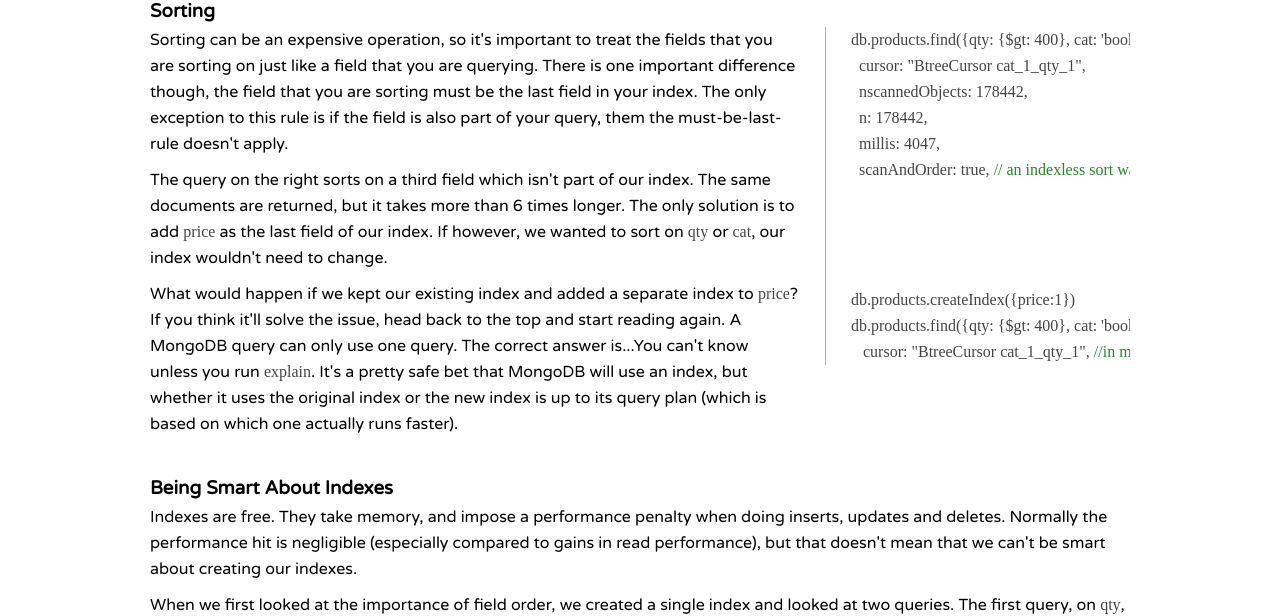
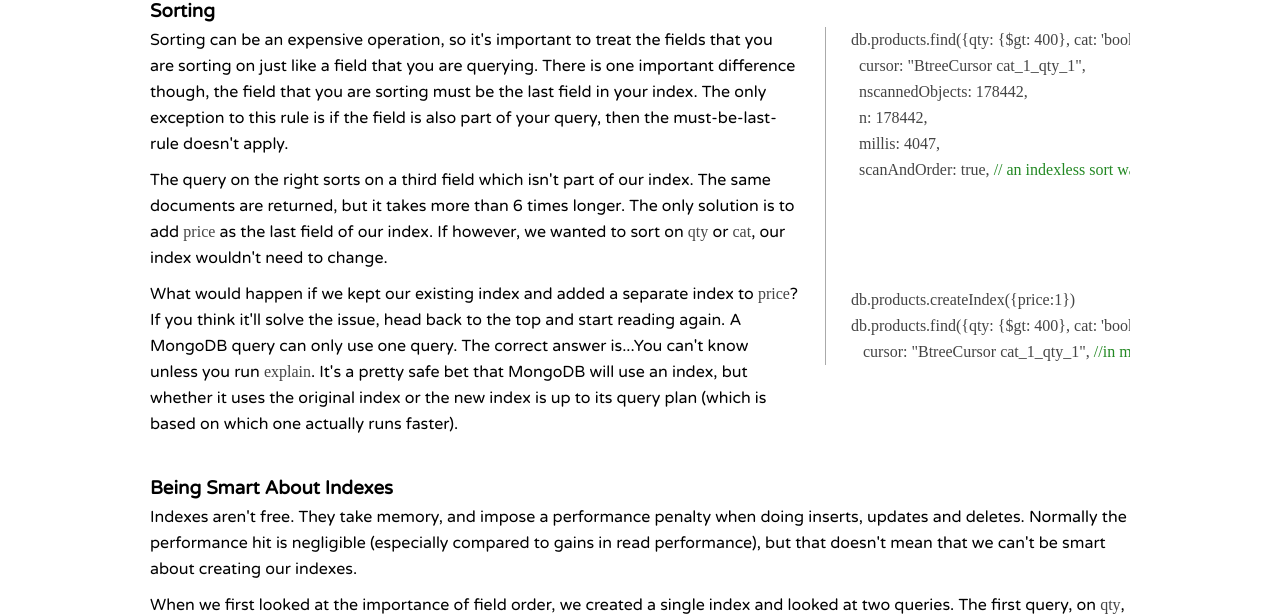
Before and after one commit to karlseguin/mongly, a Jekyll site: the page built from _posts/2011-10-12-Speedig-Up-Queries-Understanding-Query-Plans.html, in a window 1280 px wide and 900 px high, scrolled down 1317 px. Shown: the part 230-846 px from the top of the window. Built offline with Jekyll 4.4.1, drawn with Linux system fonts in a browser that asks for light colours; nearby versions of some CDN libraries; some web fonts are replaced.

Commit message:
corrected tiny spelling error

```diff
--- a/_posts/2011-10-12-Speedig-Up-Queries-Understanding-Query-Plans.html
+++ b/_posts/2011-10-12-Speedig-Up-Queries-Understanding-Query-Plans.html
@@ -81,7 +81,7 @@ db.products.find({qty: {$gt: 400}, cat: 'book'}).explain()
   <div class="textAndCode">
     <h3>Sorting</h3>
     <div class="text">
-      <p>Sorting can be an expensive operation, so it's important to treat the fields that you are sorting on just like a field that you are querying. There is one important difference though, the field that you are sorting must be the last field in your index. The only exception to this rule is if the field is also part of your query, them the must-be-last-rule doesn't apply.</p>
+      <p>Sorting can be an expensive operation, so it's important to treat the fields that you are sorting on just like a field that you are querying. There is one important difference though, the field that you are sorting must be the last field in your index. The only exception to this rule is if the field is also part of your query, then the must-be-last-rule doesn't apply.</p>
       <p>The query on the right sorts on a third field which isn't part of our index. The same documents are returned, but it takes more than 6 times longer. The only solution is to add <code>price</code> as the last field of our index. If however, we wanted to sort on <code>qty</code> or <code>cat</code>, our index wouldn't need to change.</p>
 
       <p>What would happen if we kept our existing index and added a separate index to <code>price</code>? If you think it'll solve the issue, head back to the top and start reading again. A MongoDB query can only use one query. The correct answer is...You can't know unless you run <code>explain</code>. It's a pretty safe bet that MongoDB will use an index, but whether it uses the original index or the new index is up to its query plan (which is based on which one actually runs faster).
@@ -103,7 +103,7 @@ db.products.find({qty: {$gt: 400}, cat: 'book'}).sort({price:1}).explain()
   </div>
 
   <h3>Being Smart About Indexes</h3>
-  <p>Indexes are free. They take memory, and impose a performance penalty when doing inserts, updates and deletes. Normally the performance hit is negligible (especially compared to gains in read performance), but that doesn't mean that we can't be smart about creating our indexes.</p>
+  <p>Indexes aren't free. They take memory, and impose a performance penalty when doing inserts, updates and deletes. Normally the performance hit is negligible (especially compared to gains in read performance), but that doesn't mean that we can't be smart about creating our indexes.</p>
 
   <p>When we first looked at the importance of field order, we created a single index and looked at two queries. The first query, on <code>qty</code>, couldn't make use of the index due to field ordering. If we just reverse our indexes fields, from <code>{cat: 1, qty: 1}</code> to <code>{qty: 1, cat: 1}</code>, both queries will be able to use the index.</p>
 
```
